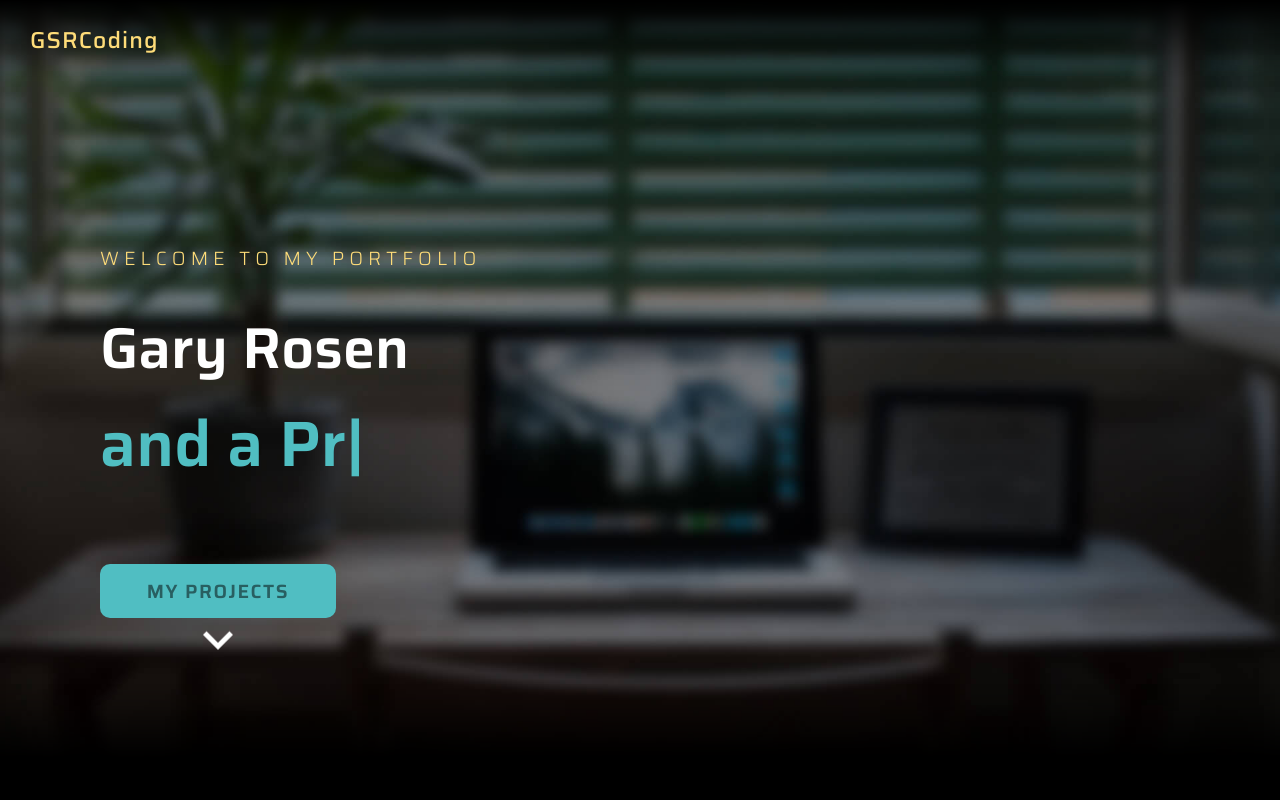
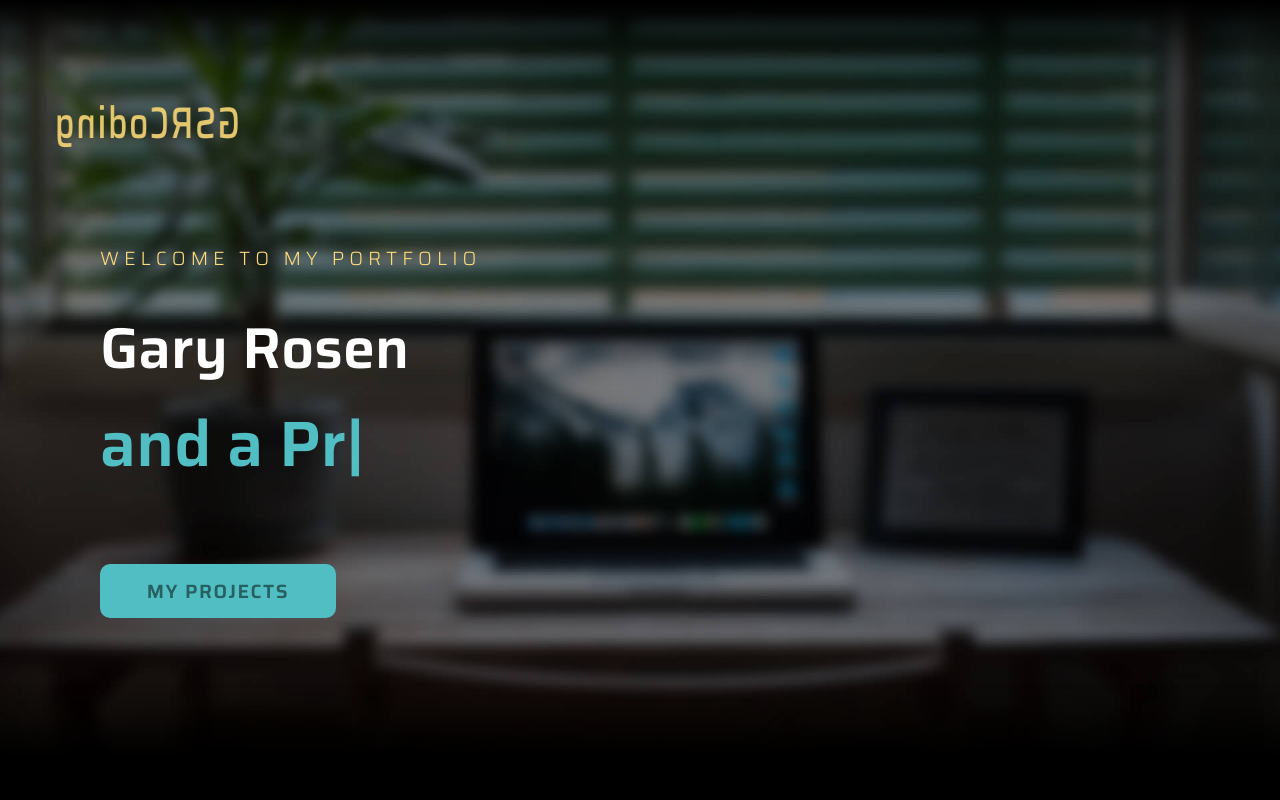
Before and after one commit to grosen-coding/grosen-portfolio, a React (Create React App) app: page / in a window 1280 px wide. Shown: the top 800 px of the page. Built offline with nearby package versions, Linux system fonts and the light colour scheme.

Commit message:
added header animations and timing

```diff
--- a/src/components/NavBar.jsx
+++ b/src/components/NavBar.jsx
@@ -97,10 +97,10 @@ const NavWrapper = styled.div`
 const Logo = styled.div`
   width: 20%;
   font-size: 1.8rem;
-  animation: logoAnimate 2s forwards;
-  /* animation-delay: 5s; */
+  animation: logoAnimate 5s forwards;
+  animation-delay: 4s;
+
   opacity: 0;
-  transform-origin: center;
 
   a {
     color: var(--color-yellow);
--- a/src/index.css
+++ b/src/index.css
@@ -110,23 +110,21 @@ p {
   }
 }
 @keyframes logoAnimate {
-  0% {
-    transform: scale(1) translate(-250px, -250px);
+  0%, 25% {
+    transform: rotateX(0) rotateY(360deg) scale(1) translate(50px, -50px);
     opacity: 0;
   }
-  25% {
-    transform: scale(0.8);
+  50% {
+    transform: rotateX(0) rotateY(0deg) scale(2.5) translate(100px, 70px);
+    opacity: 0.8;
   }
-  50% {
-    transform: scale(1.5) translate(50px, 50px);
-    opacity: 0.5;
-  }
-  75% {
-    transform: scale(0.8);
+  85% {
+    transform: rotateX(0) rotateY(360deg) scale(1) translate(0, 0);
+    opacity: 1;
   }
   100% {
-    transform: scale(1) translate(0, 0);
-    opacity: 1;
+    transform: rotateX(360deg) rotateY(360deg) scale(1) translate(0, 0);
+    opacity: 0.6;
   }
 }
 @keyframes scrollToTop {
--- a/src/sections/Hero.jsx
+++ b/src/sections/Hero.jsx
@@ -201,7 +201,7 @@ const DownArrowDiv = styled.div`
   border-radius: 50%;
   opacity: 0;
   animation: arrowOpacity forwards 2s;
-  animation-delay: 2s;
+  animation-delay: 9s;
 `;
 
 const DownArrow = styled.img`
```
Also changed, not shown: src/sass/base/_animations.scss (+14 -14 lines).
